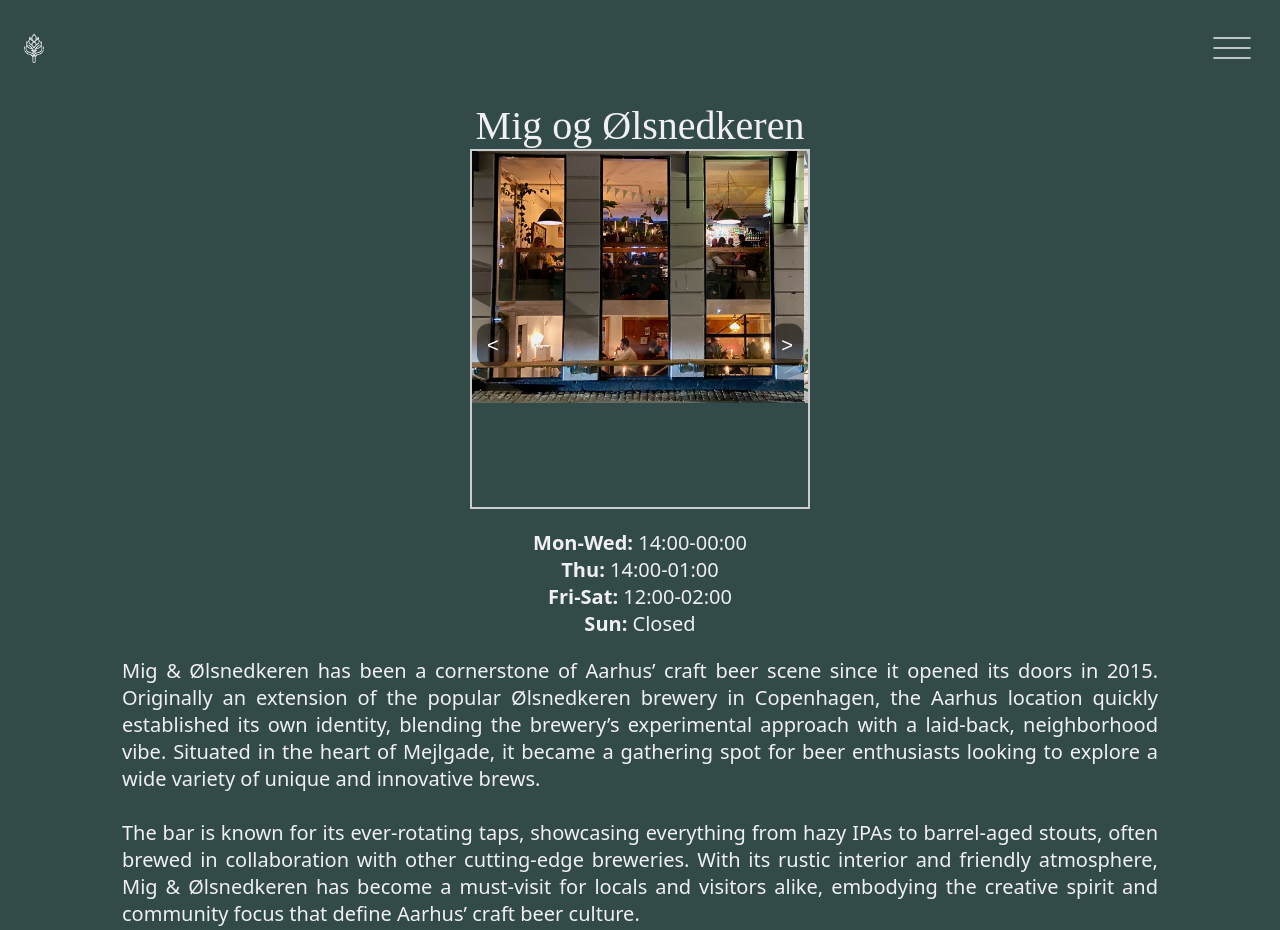
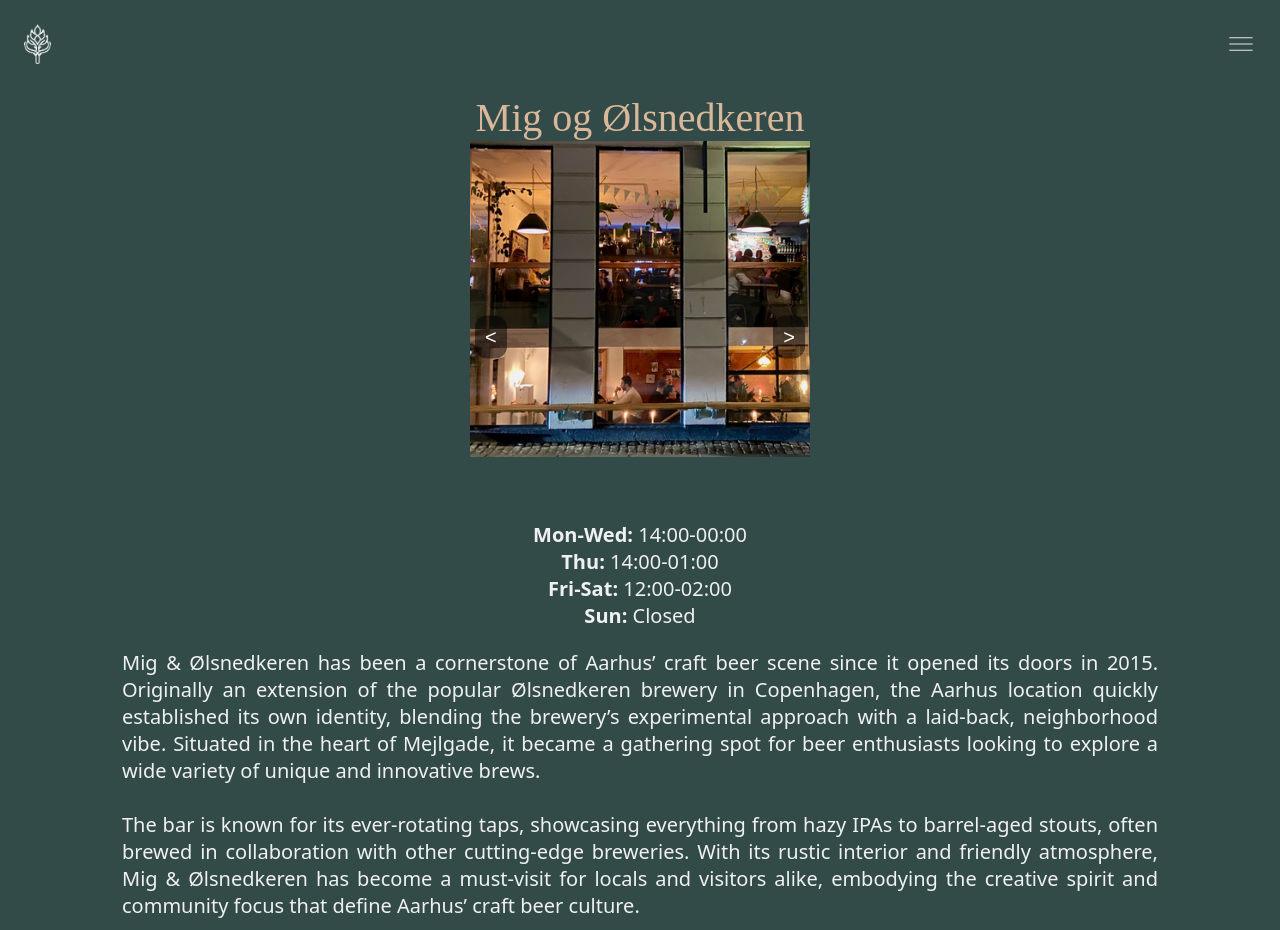
Before and after one commit to svetlana-bo/hidden_places, a plain HTML site: page mig_og_olsnedkeren.html in a window 1280 px wide. Shown: the top 930 px of the page. Drawn offline with nearby package versions, Linux system fonts and the light colour scheme.

Commit message:
Remaining changes

```diff
--- a/css/styles.css
+++ b/css/styles.css
@@ -3,14 +3,13 @@
     margin: 0;
     padding: 0;
     box-sizing: border-box;
-
+}
 
 body {
     background-color: #324B48;
     font-size: 16px;
     color: #F0F0F2;
     font-family: "Noto Sans";
-    font-size: 16px;
     font-style: normal;
     font-weight: 400;
     line-height: normal;
@@ -47,8 +46,8 @@
     text-decoration: none; /* Removes the underline */
     color: inherit; /* Inherits the text color from the parent */
     cursor: pointer; /* Ensures the pointer cursor */
-    padding: none;
-    margin: none;
+    padding: 0;
+    margin: 0;
 }
 
 .button, button, go-back-button {
@@ -201,9 +200,6 @@
   display: inline;
 }
 
-
-
-
 .hero-text {
 
   flex-grow: 1; /* Takes up the remaining space */
@@ -216,8 +212,6 @@
   width: 100%;
   transform: translateY(-80px);
 }
-
-
 
 
 .logo-display {
@@ -311,6 +305,8 @@
 
 /* Card container styling */
 .place-card {
+    flex-direction: column;
+    justify-content: space-between;
     background-color: #324B48; /* Match the page theme */
     color: #F0F0F2;
     border: none;
@@ -319,12 +315,11 @@
     text-align: center;
     width: 100%;
     max-width: 400px; /* Restrict the width */
-    box-shadow: 0 4px 6px rgba(0, 0, 0, 0.1); /* Add a subtle shadow */
   }
 
   .place-card h3 {
     color: #D9B79A;
-    margin-bottom: 5;
+    margin-bottom: 5px;
 }
   .place-card p {
     text-align: left;
@@ -376,7 +371,7 @@
   padding: 24px; /* Space around the nav items */
   width: 100%; /* Full width */
   box-sizing: border-box; /* Include padding in width calculation */
-  background-color: none;
+  background-color: transparent;
   top: 0;
   z-index: 10; /* Ensure it stays above other elements */
 }
@@ -472,4 +467,4 @@
       display: none; /* Show the <br> only on desktop */
 
 }
-};
+}
--- a/css/subpage.css
+++ b/css/subpage.css
@@ -1,23 +1,4 @@
  /* Styling Subpages */
-
-/* Top navigation bar styling */
-.top-nav-subpage {
-    display: flex; /* Arrange items in a row */
-    justify-content: space-between; /* Space out logo and menu */
-    align-items: center; /* Vertically center items */
-    padding: 24px; /* Space around the nav items */
-    width: 100%; /* Full width */
-    box-sizing: border-box; /* Include padding in width calculation */
-    background-color: none;
-    top: 0;
-    z-index: 10; /* Ensure it stays above other elements */
-  }
-
-  /* Logo styling */
-  .logo img {
-    height: 30px; /* Adjust logo size */
-    width: auto; /* Maintain aspect ratio */
-  }
 
   .photo-gallery {
     position: relative;
@@ -26,7 +7,7 @@
     height: 360px;
     margin: auto;
     overflow: hidden;
-    border: 2px solid #ccc;
+    border: none;
   }
 
   #photo-display {
--- a/mig_og_olsnedkeren.html
+++ b/mig_og_olsnedkeren.html
@@ -31,7 +31,7 @@
   </a>
 
   <a class="menu" id="menuIcon">
-    <img src="../images/icon-menu.svg" alt="Menu">
+    <img src="../images/icon-menu.svg" style="width: 30px;" alt="Menu">
   </a>
 </div>
 
@@ -52,7 +52,7 @@
  <!-- Info section-->
  <section>
 
-    <h2>Mig og Ølsnedkeren</h2>
+    <h2 style="color: #D9B79A">Mig og Ølsnedkeren</h2>
 
     <div class="photo-gallery">
         <button class="arrow left-arrow">&lt;</button>
@@ -196,7 +196,7 @@
 
 <script>
     // Place 1 photos
-    const erlingPhotos = ["images/places/mig1.jpeg", "images/places/mig2.jpg", "images/places/mig3.webp"];
+    const erlingPhotos = ["images/places/mig11.png", "images/places/mig22.png", "images/places/mig33.png"];
     initializePhotoGallery(erlingPhotos);
   </script>
 
```
Also changed, not shown: erlings.html (+2 -2 lines), index.html (+2 -1 lines), vaeskebalancen.html (+1 -1 lines), images/places/mig11.png (added), images/places/mig22.png (added), images/places/mig3.png (added), images/places/mig33.png (added), 3 other files.
